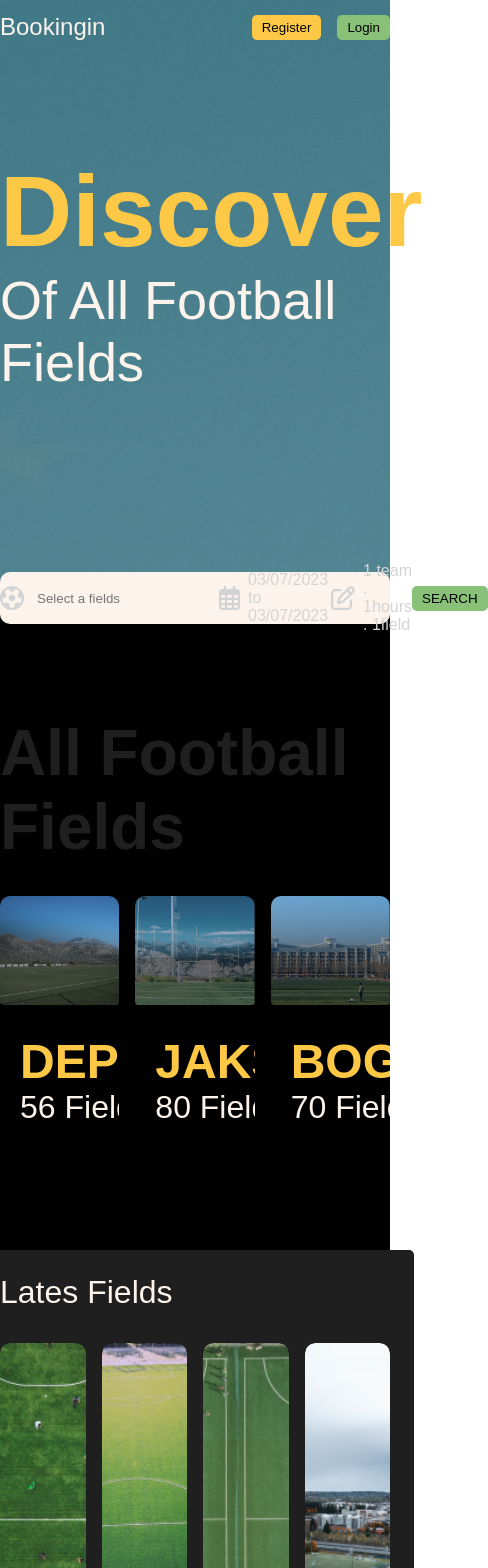
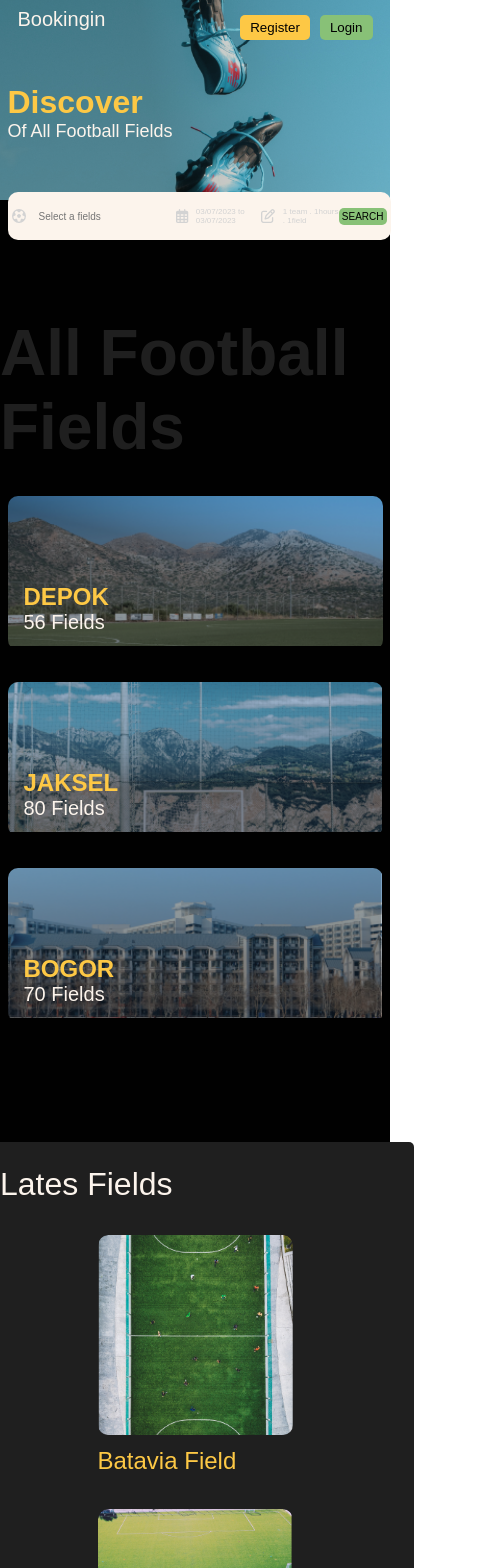
Before and after one commit to Kulicoding28/Football-webapp, a React (Create React App) app: page / in a window 390 px wide. Shown: the top 1568 px of the page, 488 px wide, since content can reach past the window. Built offline with nearby package versions, Linux system fonts and the light colour scheme; a web font is replaced by a local one.

Commit message:
responsive

```diff
--- a/src/components/featured/featured.module.css
+++ b/src/components/featured/featured.module.css
@@ -37,3 +37,70 @@ h2 {
   font-size: 32px;
   font-weight: normal;
 }
+
+/* Style untuk layar dengan lebar maksimum 1024px */
+@media only screen and (max-width: 1024px) {
+  .featured {
+    flex-wrap: wrap;
+    max-width: 768px;
+  }
+  .featuredItem {
+    width: calc(50% - 8px);
+    margin-bottom: 16px;
+  }
+}
+
+/* Style untuk layar dengan lebar maksimum 768px */
+@media only screen and (max-width: 768px) {
+  .featured {
+    max-width: 480px;
+  }
+  .featuredItem {
+    height: auto;
+  }
+  .featuredImg {
+    height: 200px;
+  }
+  .featuredTitles {
+    bottom: 0;
+    left: 0;
+    padding: 16px;
+  }
+  h1 {
+    font-size: 32px;
+  }
+  h2 {
+    font-size: 24px;
+  }
+}
+
+/* Style untuk layar dengan lebar maksimum 480px */
+@media only screen and (max-width: 480px) {
+  .featured {
+    max-width: 375px;
+  }
+  .featuredItem {
+    width: 100%;
+    max-width: 375px;
+  }
+  .featuredImg {
+    height: 150px;
+  }
+  h1 {
+    font-size: 24px;
+  }
+  h2 {
+    font-size: 20px;
+  }
+}
+/* @media only screen and (min-width: 768px) {
+  .featuredItem {
+    max-width: calc(50% - 8px);
+  }
+}
+
+@media only screen and (min-width: 1024px) {
+  .featuredItem {
+    max-width: calc(33.33% - 10px);
+  }
+} */
--- a/src/components/fieldList/fieldList.module.css
+++ b/src/components/fieldList/fieldList.module.css
@@ -26,3 +26,77 @@
   text-align: start;
   margin-top: 8px;
 }
+
+@media (max-width: 425px) {
+  .fList {
+    width: 100%;
+    max-width: 425px;
+    margin: 0 auto;
+    display: flex;
+    justify-content: center;
+    flex-wrap: wrap;
+    gap: 8px;
+  }
+
+  .fListItem {
+    flex-basis: 50%;
+    max-width: 50%;
+    height: 250px;
+  }
+
+  .fListImg {
+    height: 100%;
+  }
+
+  .fListTitle > h1 {
+    font-size: 24px;
+  }
+}
+
+@media (max-width: 768px) {
+  .fList {
+    flex-wrap: wrap;
+  }
+  .fListItem {
+    width: 100%;
+    margin-bottom: 16px;
+  }
+  .fListImg {
+    height: 200px;
+  }
+  .fListTitle > h1 {
+    font-size: 24px;
+  }
+}
+
+@media (min-width: 769px) and (max-width: 1024px) {
+  .fList {
+    flex-wrap: wrap;
+  }
+  .fListItem {
+    width: calc(50% - 8px);
+    margin-bottom: 16px;
+  }
+  .fListImg {
+    height: 250px;
+  }
+  .fListTitle > h1 {
+    font-size: 28px;
+  }
+}
+
+@media (min-width: 1024px) {
+  .fList {
+    justify-content: space-between;
+  }
+  .fListItem {
+    width: calc(25% - 8px);
+    margin-bottom: 0;
+  }
+  .fListImg {
+    height: 350px;
+  }
+  .fListTitle > h1 {
+    font-size: 32px;
+  }
+}
--- a/src/components/header/header.module.css
+++ b/src/components/header/header.module.css
@@ -115,3 +115,254 @@
 .optionCounterButton:disabled {
   cursor: not-allowed;
 }
+
+/* Tampilan Mobile */
+@media (max-width: 768px) {
+  .headerContainer {
+    height: 300px;
+    max-width: 425px;
+  }
+
+  .headerTitle {
+    font-size: 48px;
+    margin-top: 50px;
+  }
+
+  .headerDesc {
+    font-size: 24px;
+  }
+
+  .headerSearch {
+    height: 40px;
+    bottom: -48px;
+    max-width: 425px;
+    padding: 10px;
+  }
+
+  .headerIcon {
+    height: 16px;
+    width: 16px;
+  }
+
+  .headerBtn {
+    font-size: 12px;
+    padding: 5px;
+  }
+
+  .headerSearchInput {
+    font-size: 12px;
+  }
+
+  .headerSearchText {
+    font-size: 12px;
+  }
+
+  .option {
+    top: 120px;
+    padding: 8px;
+  }
+
+  .optionItem {
+    width: 140px;
+  }
+
+  .optionCounter {
+    font-size: 10px;
+  }
+}
+
+@media (max-width: 375px) {
+  .headerContainer {
+    height: 200px;
+    width: 100%;
+    max-width: 375px;
+    margin: auto;
+  }
+
+  .headerTitle {
+    font-size: 28px;
+    margin-top: 20px;
+    margin-left: 16px;
+  }
+
+  .headerDesc {
+    font-size: 16px;
+    margin-left: 16px;
+  }
+
+  .headerSearch {
+    height: 20px;
+    bottom: -36px;
+    width: auto;
+    max-width: 375px;
+    margin: auto;
+    padding: 2px;
+  }
+
+  .headerIcon {
+    height: 12px;
+    width: 12px;
+  }
+
+  .headerBtn {
+    font-size: 8px;
+    padding: 2px;
+  }
+
+  .headerSearchInput {
+    font-size: 8px;
+  }
+
+  .headerSearchText {
+    font-size: 6px;
+  }
+
+  .option {
+    top: 70px;
+    padding: 4px;
+  }
+
+  .optionItem {
+    width: 80px;
+  }
+
+  .optionCounter {
+    font-size: 6px;
+  }
+}
+
+/* Tampilan 425px */
+@media (max-width: 425px) {
+  .headerContainer {
+    height: 200px;
+    width: 100%;
+    max-width: 375px;
+  }
+
+  .headerTitle {
+    font-size: 32px;
+    margin-top: 30px;
+  }
+
+  .headerDesc {
+    font-size: 18px;
+  }
+
+  .headerSearch {
+    height: 40px;
+    bottom: -40px;
+    max-width: 375px;
+    padding: 4px;
+  }
+
+  .headerIcon {
+    height: 14px;
+    width: 14px;
+  }
+
+  .headerBtn {
+    font-size: 10px;
+    padding: 3px;
+  }
+
+  .headerSearchInput {
+    font-size: 10px;
+  }
+
+  .headerSearchText {
+    font-size: 8px;
+  }
+
+  .option {
+    top: 80px;
+    padding: 6px;
+  }
+
+  .optionItem {
+    width: 100px;
+  }
+
+  .optionCounter {
+    font-size: 8px;
+  }
+}
+
+/* Style untuk layar dengan lebar antara 768px dan 1023px */
+@media (min-width: 769px) and (max-width: 1024px) {
+  .headerContainer {
+    height: 500px;
+    max-width: 768px;
+  }
+
+  .headerTitle {
+    font-size: 80px;
+    margin-top: 75px;
+  }
+
+  .headerDesc {
+    font-size: 48px;
+  }
+
+  .headerSearch {
+    bottom: -20px;
+    max-width: 768px;
+  }
+
+  .option {
+    top: 72px;
+    padding: 14px;
+  }
+
+  .optionItem {
+    width: 160px;
+  }
+
+  .optionCounter {
+    font-size: 11px;
+  }
+
+  .optionCounterButton {
+    width: 18px;
+    height: 18px;
+    font-size: 11px;
+  }
+}
+
+/* Style untuk layar dengan lebar minimum 1024px */
+@media (min-width: 1024px) {
+  .headerContainer {
+    height: 600px;
+  }
+
+  .headerTitle {
+    font-size: 100px;
+    margin-top: 100px;
+  }
+
+  .headerDesc {
+    font-size: 54px;
+  }
+
+  .headerSearch {
+    bottom: -24px;
+  }
+
+  .option {
+    top: 52px;
+    padding: 16px;
+  }
+
+  .optionItem {
+    width: 200px;
+  }
+
+  .optionCounter {
+    font-size: 12px;
+  }
+
+  .optionCounterButton {
+    width: 24px;
+    height: 24px;
+    font-size: 12px;
+  }
+}
--- a/src/components/navbar/navbar.module.css
+++ b/src/components/navbar/navbar.module.css
@@ -35,3 +35,25 @@
   background-color: #fdc845;
   cursor: pointer;
 }
+
+@media (max-width: 768px) {
+  .navContainer {
+    align-items: center;
+    justify-content: space-between;
+    padding: 10px;
+  }
+
+  .logo {
+    font-size: 20px;
+    margin-bottom: 16px;
+  }
+
+  .navButton {
+    margin-left: 0;
+    margin-left: 10px;
+  }
+
+  .navButton1 {
+    margin-left: 0;
+  }
+}
--- a/src/components/searchItem/SearchItem.jsx
+++ b/src/components/searchItem/SearchItem.jsx
@@ -18,7 +18,17 @@ const SearchItem = () => {
           You can cancel later, so lock in this great price today!
         </span>
       </div>
-      <div className={styles.siDetails}></div>
+      <div className={styles.siDetails}>
+        <div className={styles.siRating}>
+          <span className={styles.exc}>Excellent</span>
+          <button className={styles.btn}>8.9</button>
+        </div>
+        <div className={styles.siDetailTexts}>
+          <span className={styles.siPrice}>IDR 500k</span>
+          <span className={styles.siTaxOp}>Includes parking and fees</span>
+          <button className={styles.siCheckButton}>See availability</button>
+        </div>
+      </div>
     </div>
   );
 };
--- a/src/components/searchItem/searchItem.module.css
+++ b/src/components/searchItem/searchItem.module.css
@@ -61,7 +61,7 @@
   color: #88c177;
 }
 
-/* .siDetails {
+.siDetails {
   flex: 1;
   display: flex;
   flex-direction: column;
@@ -71,14 +71,15 @@
 .siRating {
   display: flex;
   justify-content: space-between;
-} */
+}
 
-/* .siRating > span {
+.exc {
   font-weight: 500;
+  color: #fcf4ec;
 }
-.siRating > button {
-  background-color: #003580;
-  color: white;
+.btn {
+  background-color: #4f8492;
+  color: #fcf4ec;
   padding: 5px;
   font-weight: bold;
   border: none;
@@ -93,19 +94,20 @@
 
 .siPrice {
   font-size: 24px;
+  color: #fcf4ec;
 }
 
 .siTaxOp {
   font-size: 12px;
-  color: gray;
+  color: #fcf4ec;
 }
 
 .siCheckButton {
-  background-color: #0071c2;
-  color: white;
+  background-color: #4f8492;
+  color: #fcf4ec;
   font-weight: bold;
   padding: 10px 5px;
   border: none;
   cursor: pointer;
   border-radius: 5px;
-} */
+}
--- a/src/pages/list/list.module.css
+++ b/src/pages/list/list.module.css
@@ -18,6 +18,7 @@
   border-radius: 10px;
   position: sticky;
   top: 10px;
+  height: max-content;
 }
 
 .lsTitle {
```
Also changed, not shown: src/pages/fields/field.module.css (added).
